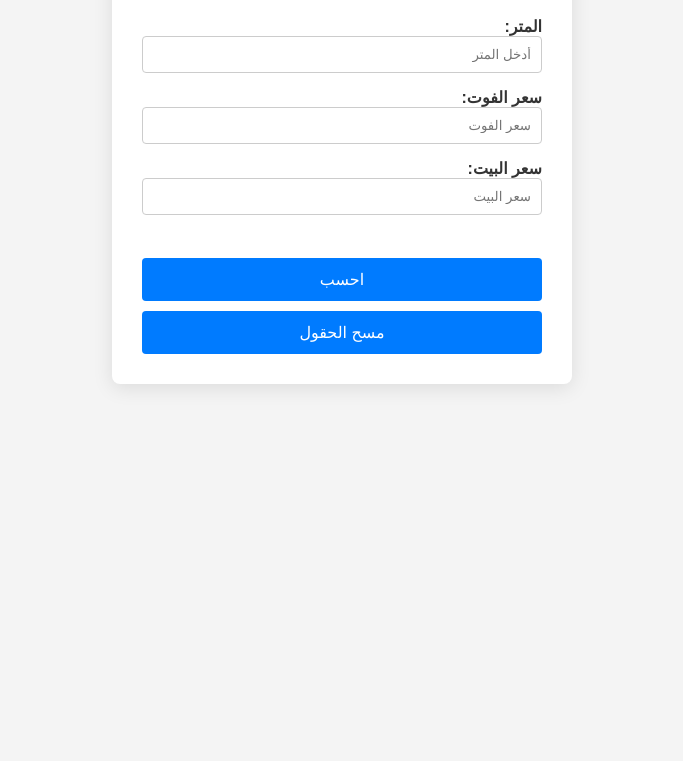
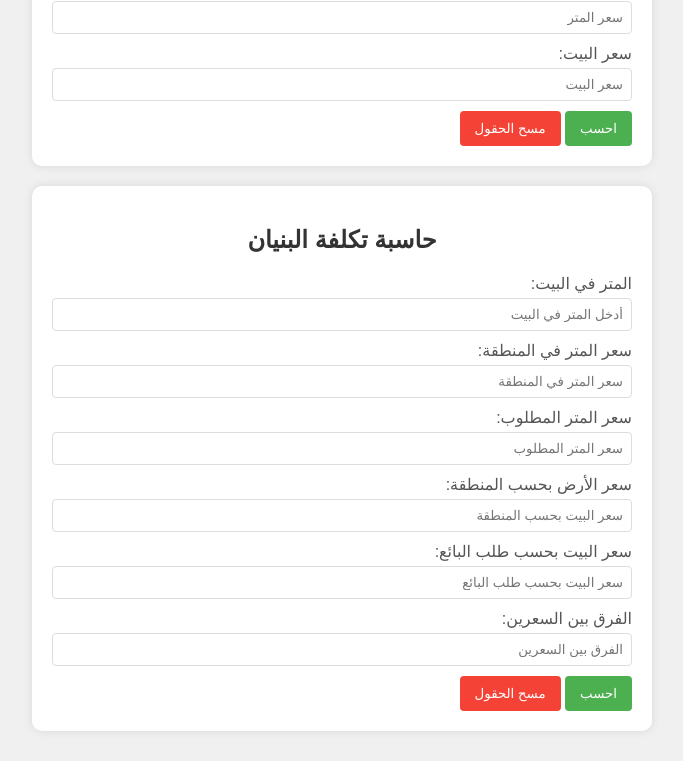
Before and after one commit to frostyqatar/house_calculator, a plain HTML site: page index.html in a window 1280 px wide. Shown: the part 238-999 px from the top of the page, without its empty margins (298-981 px from the left). Before the commit the page ends 800 px from the top, so only its background shows below. Drawn offline with Linux system fonts and the light colour scheme.

Commit message:
second calculator added

```diff
--- a/index.html
+++ b/index.html
@@ -6,114 +6,182 @@
     <title>حاسبة بيوت قطر</title>
     <style>
         body {
-            font-family: 'Arial', sans-serif;
-            margin: 50px;
-            background-color: #f4f4f4; /* Background color */
-            text-align: right; /* Align text to the right */
+            font-family: Arial, sans-serif;
+            background-color: #f0f0f0;
+            margin: 0;
+            padding: 20px;
+        }
+        .container-wrapper {
+            display: flex;
+            justify-content: space-around;
+            flex-wrap: wrap;
+            max-width: 1200px;
+            margin: 0 auto;
+        }
+        .container {
+            background-color: #ffffff;
+            border-radius: 10px;
+            padding: 20px;
+            margin: 10px;
+            box-shadow: 0 0 10px rgba(0,0,0,0.1);
+            width: calc(50% - 20px);
+            min-width: 300px;
+        }
+        h2 {
+            color: #333;
+            text-align: center;
+        }
+        h3 {
+            color: #666;
+            font-size: 0.9em;
+            text-align: center;
         }
         label {
-            margin-left: 10px; /* Adjusted for RTL */
-            display: block; /* Improved layout */
-            font-weight: bold; /* Bold labels */
-            color: #333; /* Darker text color */
+            display: block;
+            margin-top: 10px;
+            color: #555;
         }
-        input {
-            margin-bottom: 15px; /* Increased spacing */
-            padding: 10px; /* Increased padding for better input appearance */
-            width: 100%; /* Full width inputs */
-            box-sizing: border-box; /* Ensures padding is included in width */
-            border: 1px solid #ccc; /* Border for inputs */
-            border-radius: 4px; /* Rounded corners */
-            transition: border-color 0.3s; /* Smooth border color transition */
-        }
-        input:focus {
-            border-color: #007BFF; /* Highlight border on focus */
-            outline: none; /* Remove default outline */
-        }
-        .container {
-            max-width: 400px; /* Increased max width */
-            background-color: #fff; /* Container background */
-            padding: 30px; /* Increased padding */
-            border-radius: 8px; /* More rounded corners */
-            box-shadow: 0 4px 20px rgba(0, 0, 0, 0.1); /* Enhanced shadow */
-            margin: auto; /* Center the container */
+        input[type="number"] {
+            width: 100%;
+            padding: 8px;
+            margin-top: 5px;
+            border: 1px solid #ddd;
+            border-radius: 4px;
+            box-sizing: border-box;
         }
         button {
-            margin-top: 10px; /* Spacing for buttons */
-            padding: 12px; /* Increased padding for buttons */
-            width: 100%; /* Full width buttons */
-            cursor: pointer; /* Pointer cursor on hover */
-            background-color: #007BFF; /* Button background color */
-            color: white; /* Button text color */
-            border: none; /* Remove default border */
-            border-radius: 4px; /* Rounded corners */
-            font-size: 16px; /* Increased font size */
-            transition: background-color 0.3s; /* Smooth background color transition */
+            background-color: #4CAF50;
+            color: white;
+            border: none;
+            padding: 10px 15px;
+            margin-top: 10px;
+            border-radius: 4px;
+            cursor: pointer;
+            transition: background-color 0.3s;
         }
         button:hover {
-            background-color: #0056b3; /* Darker shade on hover */
+            background-color: #45a049;
+        }
+        button:last-child {
+            background-color: #f44336;
+        }
+        button:last-child:hover {
+            background-color: #da190b;
         }
     </style>
 </head>
 <body>
-    <div class="container">
-        <h2>حاسبة بيوت قطر</h2>
-<h3>عشان تحسب، دخل رقم في خانتين من الخانات واضغط على احسب والحاسبة راح تحسب الرقم الناقص، وبعدها عشان حسبة ثانية اضغط على مسح الحقول واكتب الارقام مرة ثانية</h3>
-        <label for="meters">المتر:</label>
-        <input type="number" id="meters" step="10" placeholder="أدخل المتر" inputmode="numeric"><br>
+    <div class="container-wrapper">
+        <div class="container">
+            <h2>حاسبة بيوت قطر</h2>
+            <h3>عشان تحسب، دخل رقم في خانتين من الخانات واضغط على احسب</h3>
+            <label for="meters">المتر:</label>
+            <input type="number" id="meters" step="10" placeholder="أدخل المتر" inputmode="numeric">
 
-        <label for="price">سعر الفوت:</label>
-        <input type="number" id="price" step="10" placeholder="سعر الفوت" inputmode="numeric"><br>
+            <label for="price">سعر المتر:</label>
+            <input type="number" id="price" step="10" placeholder="سعر المتر" inputmode="numeric">
 
-        <label for="total"> سعر البيت:</label>
-        <input type="number" id="total" step="10" placeholder="سعر البيت" inputmode="numeric"><br><br>
+            <label for="total">سعر البيت:</label>
+            <input type="number" id="total" step="10" placeholder="سعر البيت" inputmode="numeric">
 
-        <button onclick="calculate()">احسب</button>
-        <button onclick="clearFields()">مسح الحقول</button>
+            <button onclick="calculate()">احسب</button>
+            <button onclick="clearFields()">مسح الحقول</button>
+        </div>
+
+        <div class="container">
+            <h2>حاسبة تكلفة البنيان</h2>
+            <label for="houseMeters">المتر في البيت:</label>
+            <input type="number" id="houseMeters" step="10" placeholder="أدخل المتر في البيت" inputmode="numeric">
+
+            <label for="areaPrice">سعر المتر في المنطقة:</label>
+            <input type="number" id="areaPrice" min="0" max="10000" step="10" placeholder="سعر المتر في المنطقة" inputmode="numeric">
+
+            <label for="sellerPrice">سعر المتر المطلوب:</label>
+            <input type="number" id="sellerPrice" min="0" max="10000" step="10" placeholder="سعر المتر المطلوب" inputmode="numeric">
+
+            <label for="housePriceArea">سعر الأرض بحسب المنطقة:</label>
+            <input type="number" id="housePriceArea" placeholder="سعر البيت بحسب المنطقة" readonly>
+
+            <label for="housePriceSeller">سعر البيت بحسب طلب البائع:</label>
+            <input type="number" id="housePriceSeller" placeholder="سعر البيت بحسب طلب البائع" readonly>
+
+            <label for="priceDifference">الفرق بين السعرين:</label>
+            <input type="number" id="priceDifference" placeholder="الفرق بين السعرين" readonly>
+
+            <button onclick="calculateHousePrice()">احسب</button>
+            <button onclick="clearHouseFields()">مسح الحقول</button>
+        </div>
     </div>
 
     <script>
+
+        const meterToFoot = 10.76391041671;
+
         function calculate() {
-            const meterToFoot = 10.76391041671;
             let meters = parseFloat(document.getElementById('meters').value);
             let pricePerFoot = parseFloat(document.getElementById('price').value);
             let totalPrice = parseFloat(document.getElementById('total').value);
 
-            // Only calculate if exactly two values are entered
-            const valuesEntered = [meters, pricePerFoot, totalPrice].filter(value => !isNaN(value)).length;
-            if (valuesEntered !== 2) {
-                alert("Please enter exactly two values to calculate the third one.");
-                return;
-            }
-
-            // If meters and price per foot are entered, calculate total price
             if (!isNaN(meters) && !isNaN(pricePerFoot) && isNaN(totalPrice)) {
                 let feet = meters * meterToFoot;
                 let calculatedTotal = feet * pricePerFoot;
                 document.getElementById('total').value = calculatedTotal.toFixed(2);
-            }
-
-            // If meters and total price are entered, calculate price per foot
-            if (!isNaN(meters) && isNaN(pricePerFoot) && !isNaN(totalPrice)) {
+            } else if (!isNaN(meters) && isNaN(pricePerFoot) && !isNaN(totalPrice)) {
                 let feet = meters * meterToFoot;
                 let calculatedPricePerFoot = totalPrice / feet;
                 document.getElementById('price').value = calculatedPricePerFoot.toFixed(2);
-            }
-
-            // If price per foot and total price are entered, calculate meters
-            if (isNaN(meters) && !isNaN(pricePerFoot) && !isNaN(totalPrice)) {
+            } else if (isNaN(meters) && !isNaN(pricePerFoot) && !isNaN(totalPrice)) {
                 let feet = totalPrice / pricePerFoot;
                 let calculatedMeters = feet / meterToFoot;
                 document.getElementById('meters').value = calculatedMeters.toFixed(2);
+            } else {
+                alert("الرجاء إدخال قيمتين فقط لحساب القيمة الثالثة.");
             }
         }
 
-        // Clear all fields
         function clearFields() {
             document.getElementById('meters').value = '';
             document.getElementById('price').value = '';
             document.getElementById('total').value = '';
         }
+
+        function updateAreaPriceOutput(value) {
+            document.getElementById('areaPriceOutput').textContent = value;
+        }
+
+        function updateSellerPriceOutput(value) {
+            document.getElementById('sellerPriceOutput').textContent = value;
+        }
+
+        function calculateHousePrice() {
+            let houseMeters = parseFloat(document.getElementById('houseMeters').value);
+            let areaPrice = parseFloat(document.getElementById('areaPrice').value);
+            let sellerPrice = parseFloat(document.getElementById('sellerPrice').value);
+
+            if (!isNaN(houseMeters) && !isNaN(areaPrice) && !isNaN(sellerPrice)) {
+                let houseFeet = houseMeters * meterToFoot;
+                let housePriceArea = houseFeet * areaPrice;
+                let housePriceSeller = houseFeet * sellerPrice;
+                let priceDifference = housePriceSeller - housePriceArea;
+
+                document.getElementById('housePriceArea').value = housePriceArea.toFixed(2);
+                document.getElementById('housePriceSeller').value = housePriceSeller.toFixed(2);
+                document.getElementById('priceDifference').value = priceDifference.toFixed(2);
+            } else {
+                alert("الرجاء إدخال قيم صحيحة.");
+            }
+        }
+
+        function clearHouseFields() {
+            document.getElementById('houseMeters').value = '';
+            document.getElementById('areaPrice').value = 500;
+            document.getElementById('sellerPrice').value = 500;
+            document.getElementById('housePriceArea').value = '';
+            document.getElementById('housePriceSeller').value = '';
+            document.getElementById('priceDifference').value = '';
+            updateAreaPriceOutput(500);
+            updateSellerPriceOutput(500);
+        }
     </script>
 </body>
 </html>
```
